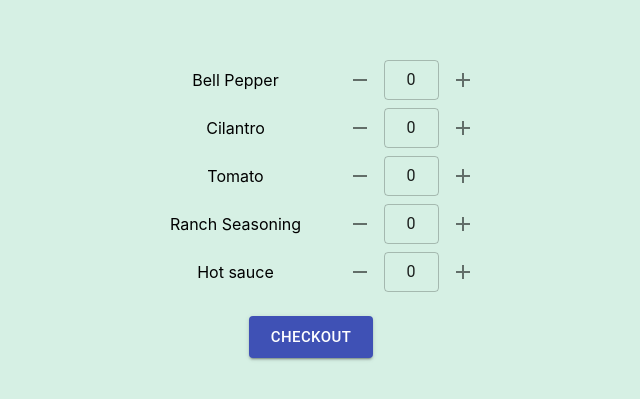
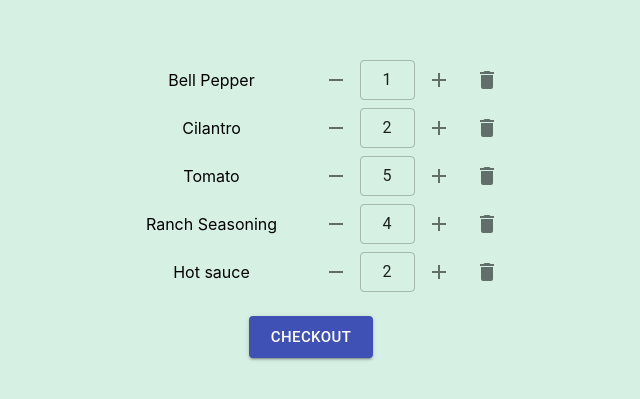
Before and after one commit to stephengabriele8/ingredient_store, a React (Create React App) app: page / in a window 1280 px wide. Shown: the part 203-602 px from the top of the page, without its empty margins (329-969 px from the left). Built offline with nearby package versions, Linux system fonts and the light colour scheme.

Commit message:
add basic redux foundation and ability to remove ingredients from cart

```diff
--- a/package.json
+++ b/package.json
@@ -12,7 +12,9 @@
     "node-sass": "^4.14.1",
     "react": "^16.13.1",
     "react-dom": "^16.13.1",
-    "react-scripts": "3.4.1"
+    "react-redux": "^7.2.0",
+    "react-scripts": "3.4.1",
+    "redux": "^4.0.5"
   },
   "scripts": {
     "start": "react-scripts start",
--- a/src/components/App.js
+++ b/src/components/App.js
@@ -3,16 +3,9 @@ import './App.scss';
 import OrderPage from './Pages/OrderPage/OrderPage';
 
 function App() {
-  const tempData = [
-    { name: 'Bell Pepper', price: 2.99 },
-    { name: 'Cilantro', price: 1.29 },
-    { name: 'Tomato', price: 1.99 },
-    { name: 'Ranch Seasoning', price: 0.99 },
-    { name: 'Hot sauce', price: 1.99 }
-  ];
   return (
     <div className="App">
-      <OrderPage data={tempData} />
+      <OrderPage />
     </div>
   );
 }
--- a/src/components/IngredientItem/IngredientItem.js
+++ b/src/components/IngredientItem/IngredientItem.js
@@ -5,28 +5,33 @@ import IconButton from '@material-ui/core/IconButton';
 import TextField from '@material-ui/core/TextField';
 import AddIcon from '@material-ui/icons/Add';
 import RemoveIcon from '@material-ui/icons/Remove';
+import DeleteIcon from '@material-ui/icons/Delete';
 
-const IngredientItem = ({ classNames, ingredient: { name, price } }) => {
-  const [quantity, setQuantity] = useState(0);
+const IngredientItem = ({ classNames, ingredient, updateIngredientQty, removeIngredient }) => {
+  // console.log('ingredient:', ingredient);
+  const { name, quantity, price } = ingredient;
+  const [qty, setQty] = useState(quantity);
 
   // const handleQuantityChange = (event) => {
   //   const onlyNums = event.target.value.replace(/[^0-9]/g, '');
   // };
 
-  const incrementQuantity = () => {
-    setQuantity(quantity + 1);
+  const incrementQty = () => {
+    updateIngredientQty({ ...ingredient, quantity: qty + 1 });
+    setQty(qty + 1);
   };
 
-  const decrementQuantity = () => {
-    if (quantity > 0) {
-      setQuantity(quantity - 1);
+  const decrementQty = () => {
+    if (qty > 0) {
+      updateIngredientQty({ ...ingredient, quantity: qty - 1 });
+      setQty(qty - 1);
     }
   };
 
   return (
     <div className={cn('IngredientItem', classNames)}>
       <div className="IngredientItem__name">{name}</div>
-      <IconButton aria-label="remove" onClick={() => decrementQuantity()}>
+      <IconButton aria-label="remove" onClick={() => decrementQty()}>
         <RemoveIcon />
       </IconButton>
       <TextField
@@ -34,10 +39,13 @@ const IngredientItem = ({ classNames, ingredient: { name, price } }) => {
         variant="outlined"
         size="small"
         // onChange={(event) => handleQuantityChange(event)}
-        value={quantity}
+        value={qty}
       />
-      <IconButton aria-label="add" onClick={() => incrementQuantity()}>
+      <IconButton aria-label="add" onClick={() => incrementQty()}>
         <AddIcon />
+      </IconButton>
+      <IconButton aria-label="delete" onClick={() => removeIngredient(ingredient)}>
+        <DeleteIcon />
       </IconButton>
     </div>
   );
--- a/src/components/Pages/OrderPage/OrderPage.js
+++ b/src/components/Pages/OrderPage/OrderPage.js
@@ -1,22 +1,59 @@
-import React from 'react';
+import React, { useState, useEffect } from 'react';
 import './OrderPage.scss';
+import { connect } from 'react-redux';
 import cn from 'classnames';
 import IngredientItem from './../../IngredientItem/IngredientItem';
 import Button from '@material-ui/core/Button';
+import { updateIngredientsQuantity } from './../../../redux/actions/actions';
 
-const OrderPage = ({ classNames, data }) => {
+const OrderPage = ({ cart, classNames, updateIngredientsQuantity }) => {
+  const [currentIngredients, setCurrentIngredients] = useState(cart);
+
+  const updateIngredientQty = (ingredient) => {
+    const updatedIngredients = currentIngredients.map((i) =>
+      i.name === ingredient.name ? { ...i, quantity: ingredient.quantity } : i
+    );
+    setCurrentIngredients(updatedIngredients);
+  };
+
+  const removeIngredient = (ingredient) => {
+    const revisedIngredients = currentIngredients.filter((i) => ingredient.name != i.name);
+    console.log('currentIngredients:', currentIngredients);
+    console.log('revisedIngredients:', revisedIngredients);
+    setCurrentIngredients(revisedIngredients);
+  };
+
   return (
     <div className={cn('OrderPage', classNames)}>
       <div className="OrderPage__IngredientItems">
-        {data.map((item) => (
-          <IngredientItem key={item} ingredient={item} />
+        {currentIngredients.map((item) => (
+          <IngredientItem
+            key={item.name}
+            ingredient={item}
+            updateIngredientQty={updateIngredientQty}
+            removeIngredient={removeIngredient}
+          />
         ))}
       </div>
-      <Button variant="contained" size="large" color="primary">
+      <Button
+        variant="contained"
+        size="large"
+        color="primary"
+        onClick={() => updateIngredientsQuantity(currentIngredients)} // redux call
+      >
         Checkout
       </Button>
     </div>
   );
 };
 
-export default OrderPage;
+const mapStateToProps = (state) => {
+  const { cart } = state;
+  return { cart };
+};
+
+const mapDispatchToProps = {
+  updateIngredientsQuantity
+};
+
+export default connect(mapStateToProps, mapDispatchToProps)(OrderPage);
--- a/src/index.js
+++ b/src/index.js
@@ -3,10 +3,23 @@ import ReactDOM from 'react-dom';
 import './index.scss';
 import App from './components/App';
 import * as serviceWorker from './serviceWorker';
+import { Provider } from 'react-redux';
+import { createStore } from 'redux';
+import reducers from './redux/reducers';
+import { mockUserIngredientsData, mockStoreLocations } from './mockData';
+
+const initialState = {
+  cart: mockUserIngredientsData
+  // locations: { mockStoreLocations }
+};
+
+const store = createStore(reducers, initialState);
 
 ReactDOM.render(
   <React.StrictMode>
-    <App />
+    <Provider store={store}>
+      <App />
+    </Provider>
   </React.StrictMode>,
   document.getElementById('root')
 );
--- /dev/null
+++ b/src/mockData.js
@@ -0,0 +1,15 @@
+export const mockUserIngredientsData = [
+  { name: 'Bell Pepper', quantity: 1, price: 2.99 },
+  { name: 'Cilantro', quantity: 2, price: 1.29 },
+  { name: 'Tomato', quantity: 5, price: 1.99 },
+  { name: 'Ranch Seasoning', quantity: 4, price: 0.99 },
+  { name: 'Hot sauce', quantity: 2, price: 1.99 }
+];
+
+export const mockStoreLocations = [
+  { name: 'Mahwah', deliveryTimeInDays: 1 },
+  { name: 'Newark', deliveryTimeInDays: 4 },
+  { name: 'Monticello', deliveryTimeInDays: 2 },
+  { name: 'Paterson', deliveryTimeInDays: 2 },
+  { name: 'White Plains', deliveryTimeInDays: 3 }
+];
--- /dev/null
+++ b/src/redux/actions/actions.js
@@ -0,0 +1,5 @@
+import { UPDATE_INGREDIENTS_QUANTITY } from './types';
+
+export const updateIngredientsQuantity = (ingredients) => {
+  return { type: UPDATE_INGREDIENTS_QUANTITY, ingredients };
+};
--- /dev/null
+++ b/src/redux/actions/types.js
@@ -0,0 +1 @@
+export const UPDATE_INGREDIENTS_QUANTITY = 'UPDATE_INGREDIENTS_QUANTITY';
--- /dev/null
+++ b/src/redux/reducers/index.js
@@ -0,0 +1,16 @@
+import { UPDATE_INGREDIENTS_QUANTITY } from '../actions/types';
+import { combineReducers } from 'redux';
+
+const initialState = [];
+
+function cart(state = initialState, action) {
+  switch (action.type) {
+    case UPDATE_INGREDIENTS_QUANTITY:
+      return action.ingredients;
+    default:
+      return state;
+  }
+}
+
+const ingredientStoreApp = combineReducers({ cart });
+export default ingredientStoreApp;
```
Also changed, not shown: 1 other file (tests, documents, lock files or other folders).
